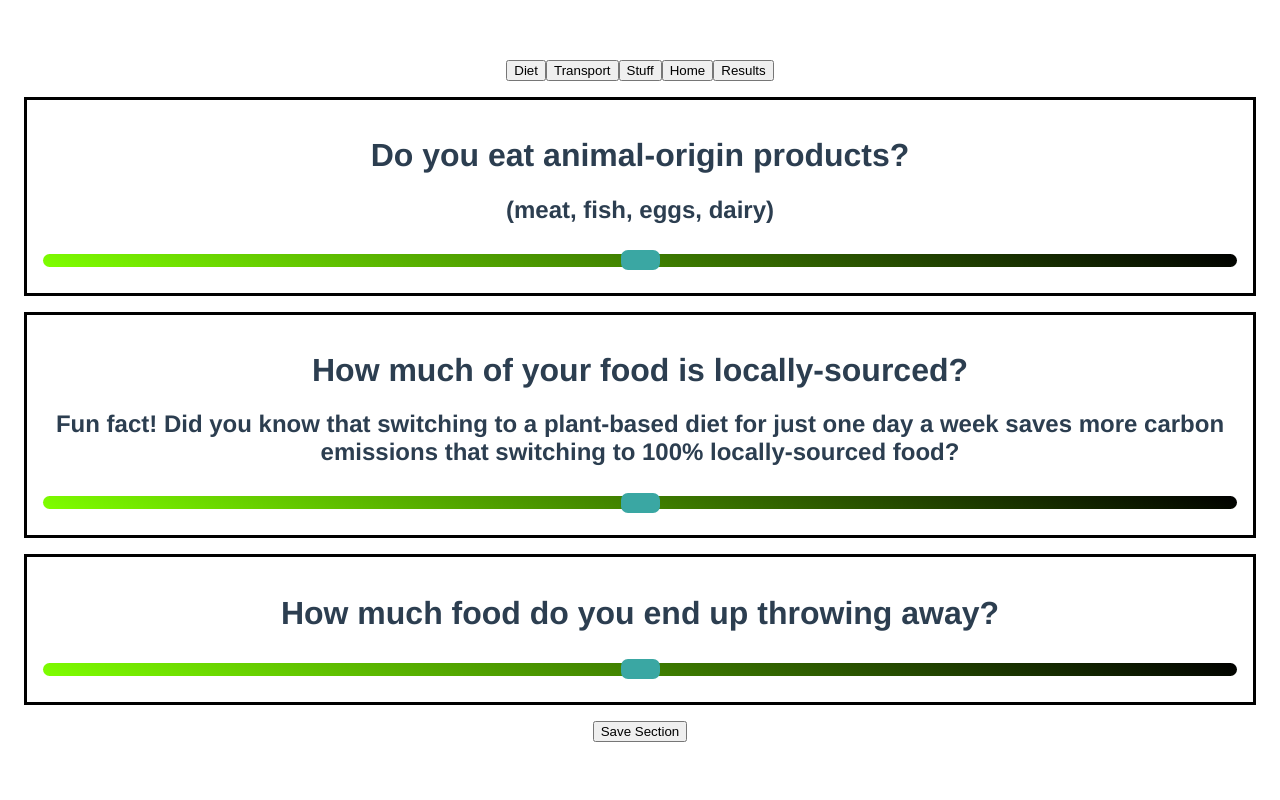
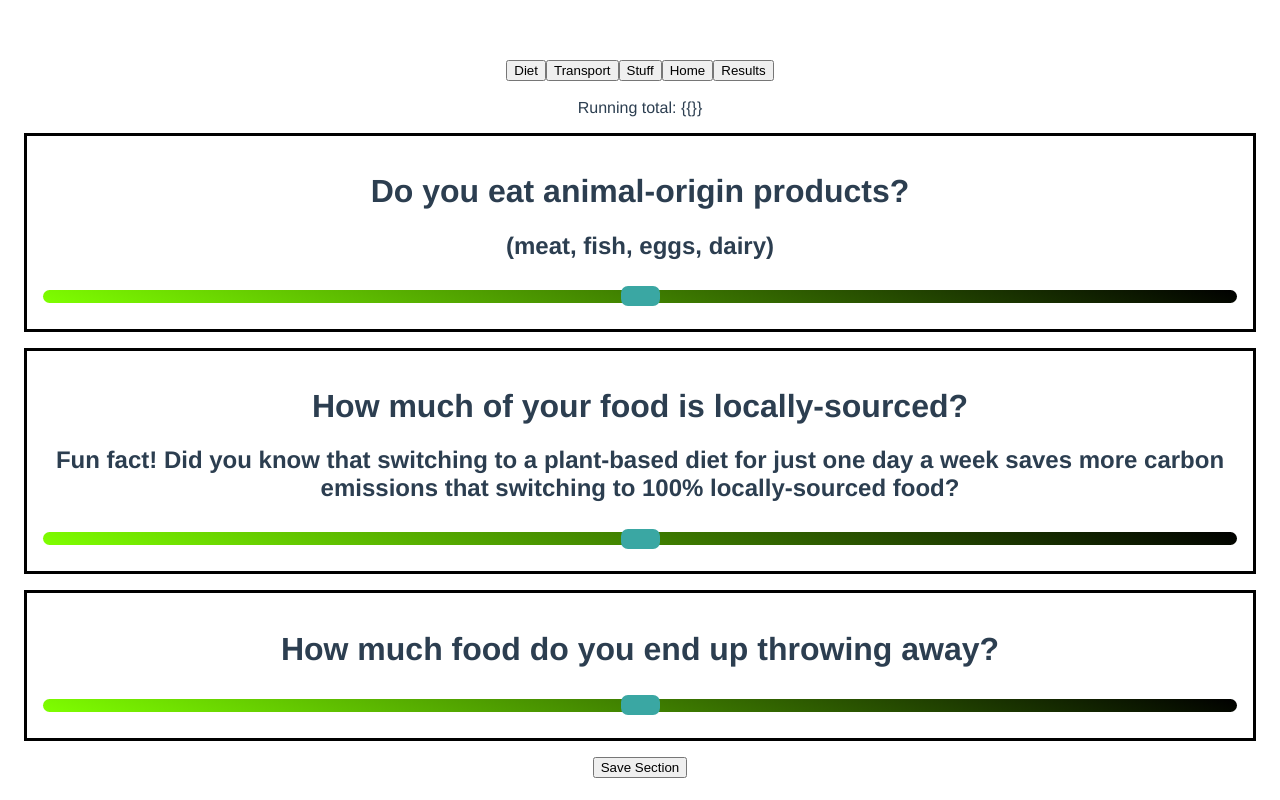
Before and after one commit to randomlyalex/co2_group_project, a Vue app in the folder client/: page / in a window 1280 px wide. Both pictures are taken after a click on the button "Start". Built offline with nearby package versions, Linux system fonts and the light colour scheme.

Commit message:
started running total thing

```diff
--- a/client/src/App.vue
+++ b/client/src/App.vue
@@ -13,6 +13,10 @@
 			<button v-on:click="sectionCounter = 3">Stuff</button>
 			<button v-on:click="sectionCounter = 4">Home</button>
 			<button v-on:click="sectionCounter = 5">Results</button>
+		</div>
+		<br>
+		<div v-if="sectionCounter !== 0 && sectionCounter !== 5">
+			Running total: {{}}
 		</div>
 		<diet-section
 			v-if="sectionCounter === 1"
```
